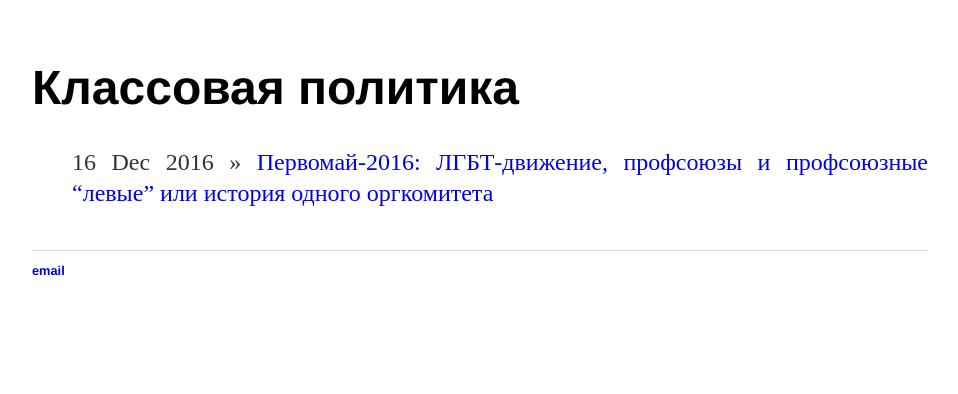
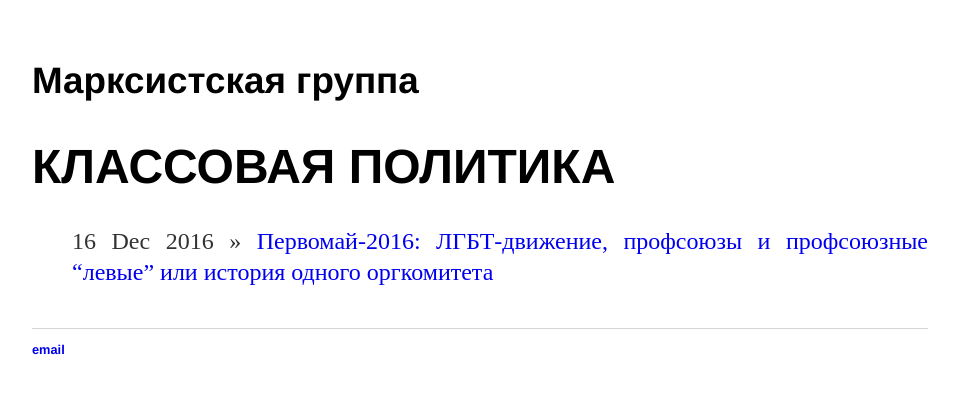
Before and after one commit to mgkp/mgkp.github.io, a Jekyll site: the page built from index.html, in a window 1280 px wide. Shown: the top 394 px of the page, without its empty margins (160-1118 px from the left). Built offline with Jekyll 4.4.1, drawn with Linux system fonts in a browser that asks for light colours.

Commit message:
марксистская группа added to index.html header

```diff
--- a/index.html
+++ b/index.html
@@ -1,7 +1,8 @@
 ---
 layout: default
-title: Классовая политика
+title: КЛАССОВАЯ ПОЛИТИКА
 ---
+<h3>Марксистская группа</h3>
 <h1>{{ page.title }}</h1>
 <ul class="posts">
 
```
Also changed, not shown: README.md.
